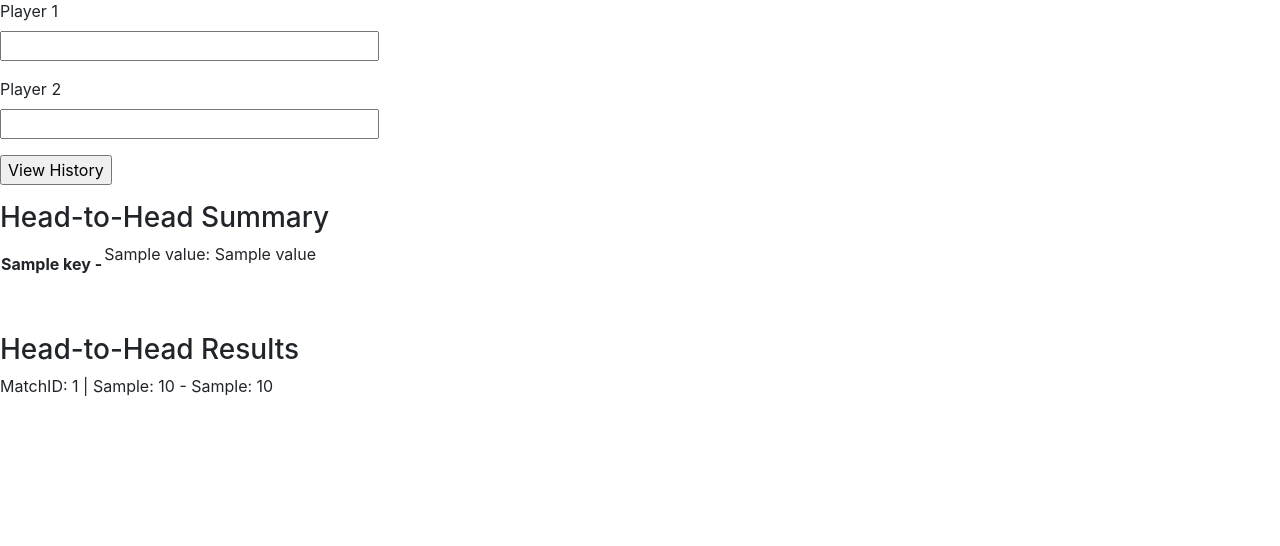
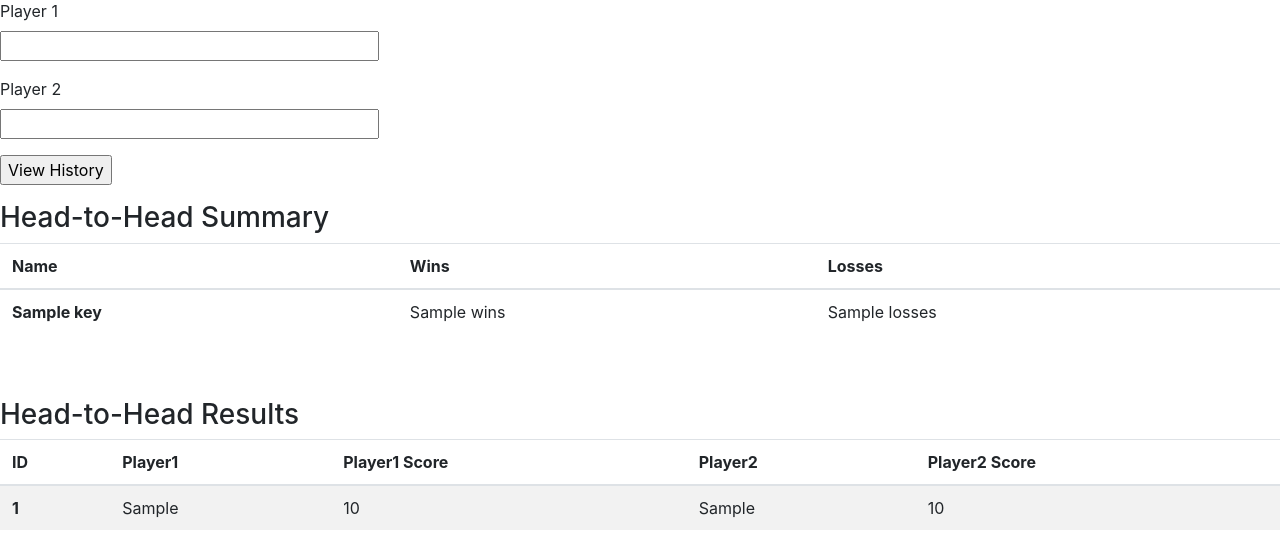
Before and after one commit to Anton1o-I/elo-rating, a Flask app: template elo/templates/rival-history.html in a window 1280 px wide. Shown: the part 266-812 px from the top of the page. Before the commit the page ends 662 px from the top, so only its background shows below. Run offline with Flask 2, Linux system fonts and the light colour scheme; tables that the repository leaves empty hold one stand-in row (values such as "Sample post"); the template is opened without the code that fills it: values that come from a table or form of the project are taken from there, most other values are stand-ins (such as "Sample title", 1, 10 or a date in 2020); some libraries are stand-ins or nearby versions.

Commit message:
edited format of forms

```diff
--- a/elo/forms.py
+++ b/elo/forms.py
@@ -6,7 +6,7 @@ from wtforms.validators import DataRequired
 class ResultForm(FlaskForm):
     username = StringField("Username", validators=[DataRequired()])
     password = PasswordField("Password", validators=[DataRequired()])
-    p2_name = StringField("Player2", validators=[DataRequired()])
+    p2_name = StringField("Player2 Name", validators=[DataRequired()])
     p1_score = StringField("Player1 Score", validators=[DataRequired()])
     p2_score = StringField("Player2 Score", validators=[DataRequired()])
     submit = SubmitField("Add Result")
--- a/elo/main.py
+++ b/elo/main.py
@@ -195,7 +195,8 @@ def confirm_result():
                 return f"Authenticator must be {m.player2} not {form.username.data}"
             if request.form["confirm"] == "deny":
                 m.status = "denied"
-                return redirect("/match-history")
+                db.session.commit()
+                return redirect("/confirm-match")
             ratings = {
                 "p1_current": get_rating(m.player1).get_json(),
                 "p2_current": get_rating(m.player2).get_json(),
@@ -214,7 +215,7 @@ def confirm_result():
                 db.session.commit()
             m.status = "confirmed"
             db.session.commit()
-            return redirect(f"/match-history")
+            return redirect(f"/confirm-match")
     return render_template(
         "confirm-result.html", title="Confirm Match Result", form=form, matches=d
     )
--- a/elo/templates/add-player.html
+++ b/elo/templates/add-player.html
@@ -12,6 +12,6 @@
         {{ form.password.label }}<br>
         {{ form.password(size=32) }}
     </p>
-    <p>{{ form.submit() }}</p>
+    <div><button type="submit" class="btn btn-primary btn-lg">Submit</div>
 </form>
 {% endblock %}
--- a/elo/templates/confirm-result.html
+++ b/elo/templates/confirm-result.html
@@ -13,11 +13,12 @@
         {{ form.password(size=32) }}
     </p>
     <p>
-        {{ form.match_id.label }}<br>
+        {{ form.match_id.label }} <br>
+        {{ form.match_id(size=32) }}
     </p>
     Status: {{ form.confirm }} <br>
     <br>
-    <p>{{ form.submit() }}</p>
+    <div> <button type="submit" class="btn btn-primary btn-lg">Submit</div>
 </form>
 {% for match in matches %}
 <div>
--- a/elo/templates/rankings.html
+++ b/elo/templates/rankings.html
@@ -2,7 +2,7 @@
 
 {% block content %}
 <h2> Current Rankings </h2>
-<table class="table">
+<table class="table table-striped">
     <thead>
         <tr>
             <th scope="col">#</th>
--- a/elo/templates/rival-history.html
+++ b/elo/templates/rival-history.html
@@ -15,26 +15,42 @@
     <p>{{ form.submit() }}</p>
 </form>
 <h3>Head-to-Head Summary</h3>
-<table>
+<table class="table">
+    <thead>
+        <tr>
+            <th scope="col"> Name </th>
+            <th scope="col"> Wins </th>
+            <th scope="col"> Losses </th>
+        </tr>
+    </thead>
     {% for key, value in summary.items() %}
-    <tr>
-        <th> {{ key }} - </th>
-        <td>
-            {% for k, v in value.items() %}
-            {{ k }}: {{ v }}<br>
-            {% endfor %} <br>
-        </td>
+    <th scope="row"> {{ key }} </th>
+    <td> {{ value.wins }} </td>
+    <td> {{value.losses }} </td>
     </tr>
     {% endfor %}
 </table>
 <br>
 <br>
 <h3>Head-to-Head Results</h3>
-{% for match in matches %}
-<div>
-    <p>
-        MatchID: {{ match.id }} | {{ match.player1 }}: {{ match.p1_score }} - {{ match.player2 }}: {{ match.p2_score }}
-    </p>
-</div>
-{% endfor %}
-{% endblock %}
+<table class="table table-striped">
+    <thead>
+        <tr>
+            <th scope="col">ID</th>
+            <th scope="col">Player1</th>
+            <th scope="col">Player1 Score</th>
+            <th scope="col">Player2</th>
+            <th scope="col">Player2 Score</th>
+        </tr>
+    </thead>
+    <tbody>
+        {% for match in matches %}
+        <th scope="row"> {{ match.id }} </th>
+        <td> {{ match.player1 }} </td>
+        <td> {{match.p1_score }} </td>
+        <td> {{ match.player2 }} </td>
+        <td> {{match.p2_score }} </td>
+        </tr>
+        {% endfor %}
+    </tbody>
+    {% endblock %}
```
Also changed, not shown: elo/templates/add-result.html (+14 -14 lines), elo/templates/match-history.html (+21 -7 lines).
